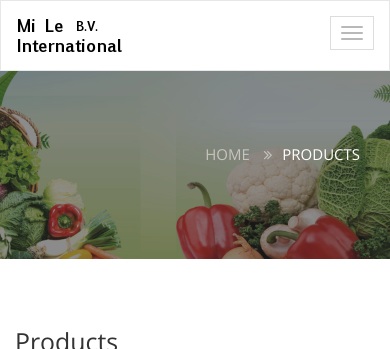
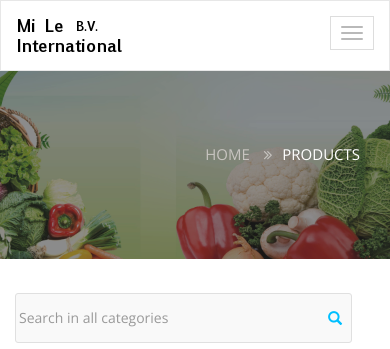
Before and after one commit to dpranantha/code-igniter-example, a CodeIgniter app: page /milebv/index.php/products in a window 390 px wide; the page is wider, and only the part inside the window is pictured. Shown: the top 349 px of that part. Run offline with CodeIgniter, Linux system fonts and the light colour scheme; tables that the repository leaves empty hold one stand-in row (values such as "Sample post"); some libraries are stand-ins or nearby versions.

Commit message:
implement search logic & interface

```diff
--- a/application/config/routes.php
+++ b/application/config/routes.php
@@ -51,6 +51,7 @@ defined('BASEPATH') OR exit('No direct script access allowed');
 */
 $route['products/filter/(:any)'] = 'products/filter/$1';
 $route['products/filter'] = 'products/filter/$1';
+$route['products/search'] = 'products/search';
 $route['products/category/(:num)/(:any)'] = 'products/view/$1/$2';
 $route['products/category/(:num)'] = 'products/view/$1';
 $route['products/(:any)'] = 'products/index/$1';
--- a/application/controllers/Products.php
+++ b/application/controllers/Products.php
@@ -13,6 +13,7 @@ class Products extends CI_Controller {
             $this->load->library('pagination');
         }
 
+        // controller for all products page
         public function index($page_idx = NULL)
         {
             //pagination settings
@@ -62,11 +63,11 @@ class Products extends CI_Controller {
 
                 $data['title'] = 'Products';
 
-                // load header, menu, sidemenu
+                // load header, menu sidemenu, searchbar
                 $this->load->view('templates/header', $data);
                 $this->load->view('templates/menu', $data);
                 $data['sidemenu'] = $this->load->view('templates/sidemenu', $data, TRUE);
-
+                $data['searchbar'] = $this->load->view('templates/search_interface', $data, TRUE);
             }
 
             // load product list view
@@ -82,6 +83,7 @@ class Products extends CI_Controller {
             }
         }
 
+        // controller for product in a category page
         public function view($id)
         {
             $category = $this->category_model->get_category_by_id($id);
@@ -144,11 +146,11 @@ class Products extends CI_Controller {
 
                 $data['title'] = "Products";
 
-                // load header, menu, sidemenu
+                // load header, menu, sidemenu, searchbar
                 $this->load->view('templates/header', $data);
                 $this->load->view('templates/menu', $data);
                 $data['sidemenu'] = $this->load->view('templates/sidemenu', $data, TRUE);
-
+                $data['searchbar'] = $this->load->view('templates/search_interface', $data, TRUE);
             }
 
             // load product list view
@@ -164,6 +166,8 @@ class Products extends CI_Controller {
             }
         }
 
+        // controller for filtering product using category tree filter
+        //use path param
         public function filter($filterStr = NULL)
         {
             //retrieve all products
@@ -213,5 +217,57 @@ class Products extends CI_Controller {
             $data['productlist'] = $this->load->view('pages/product_list', $data, TRUE);
             echo $data['productlist'];
         }
+
+        // controller for querying product in all categories
+        //Use tree info? NOT needed for now - since it searches in all categories
+        //use query param
+        public function search()
+        {
+            $searchStr = $this->input->get('data', TRUE);
+            if ($searchStr === NULL) {
+                return;
+            }
+
+            //pagination settings
+            $config['base_url'] = site_url('products/search/');
+            $config['suffix'] = '?'.http_build_query(array('data' => $searchStr),'',"&amp;");
+            $config['total_rows'] = $this->product_model->count_products_by_search_term($searchStr);
+            $config['per_page'] = PRODUCTS_PER_PAGE;
+            $config["uri_segment"] = 3;
+            $choice = $config["total_rows"] / $config["per_page"];
+            $config["num_links"] = floor($choice);
+
+            //config for bootstrap pagination class integration
+            $config['full_tag_open'] = '<ul class="pagination">';
+            $config['full_tag_close'] = '</ul>';
+            $config['first_link'] = false;
+            $config['last_link'] = false;
+            $config['first_tag_open'] = '<li>';
+            $config['first_tag_close'] = '</li>';
+            $config['prev_link'] = '&laquo';
+            $config['prev_tag_open'] = '<li class="prev">';
+            $config['prev_tag_close'] = '</li>';
+            $config['next_link'] = '&raquo';
+            $config['next_tag_open'] = '<li>';
+            $config['next_tag_close'] = '</li>';
+            $config['last_tag_open'] = '<li>';
+            $config['last_tag_close'] = '</li>';
+            $config['cur_tag_open'] = '<li class="active"><a href="#">';
+            $config['cur_tag_close'] = '</a></li>';
+            $config['num_tag_open'] = '<li>';
+            $config['num_tag_close'] = '</li>';
+            $config['first_url'] = $config['base_url'].$config['suffix'];
+
+            $this->pagination->initialize($config);
+            $data['page'] = ($this->uri->segment($config["uri_segment"])) ? $this->uri->segment($config["uri_segment"]) : 0;
+            $data['pagination'] = $this->pagination->create_links();
+
+            //retrieve all products
+            $data['products'] = $this->product_model->find_products_by_search_term($config["per_page"], $data['page'], $searchStr);
+
+            //reload partial page: product list view
+            $data['productlist'] = $this->load->view('pages/product_list', $data, TRUE);
+            echo $data['productlist'];
+        }
 }
 ?>
--- a/application/models/Product_model.php
+++ b/application/models/Product_model.php
@@ -39,4 +39,39 @@ class Product_model extends CI_Model {
         }
         return $result['nbrows'];
     }
+
+    public function find_products_by_search_term($limit, $start, $search_term = NULL) {
+        $this->db->select('p.id, pc.c_id, p.product_code, p.name_nl, p.name_en, p.name_cn, p.weight_gr, p.n_piece, ps.url')
+        ->from('category AS c, product_category AS pc,product AS p, product_assets AS ps')
+        ->where('c.id = pc.c_id AND pc.p_id = p.id AND ps.p_id = p.id')
+        ->limit($limit, $start)
+        ->group_by('p.id');
+
+        if ($search_term === NULL) {
+            $query = $this->db->get();
+            return $query->result_array();
+        }
+        $st = $this->db->escape_str($search_term);
+        $query = $this->db->where("(p.name_en like '%".$st."%' or p.name_nl like '%".$st."%' or p.name_cn like '%".$st."%')")->get();
+        return $query->result_array();
+    }
+
+    public function count_products_by_search_term($search_term = NULL) {
+        if ($search_term === NULL) {
+            return 1;
+        }
+        // this is taken care of by CI to sanitize
+        $query = $this->db->select('count(id) as nbrows')
+        ->from('product')
+        ->like('name_en', $search_term)
+        ->or_like('name_nl', $search_term)
+        ->or_like('name_cn', $search_term)
+        ->get();
+
+        $result = $query->row_array();
+        if ($result === NULL || $result['nbrows'] === 0) {
+            return 1;
+        }
+        return $result['nbrows'];
+    }
 }
--- a/application/views/pages/product_list.php
+++ b/application/views/pages/product_list.php
@@ -1,4 +1,4 @@
-<article class="blog-item">
+<article class="blog-item" id="product_list">
     <div class="blog-heading">
         <h3 class="text-capitalize">Products</h3>
     </div>
@@ -15,15 +15,26 @@
             <div class="col-md-6">
                 <div class="item-description">
                     <div class="row">
-                        <div class="col-xs-6">
+                        <div class="col-xs-12">
                             <span class="item-name">
-                                <?=$product['product_code']?><br/>
-                                <?=$product['name_en']?><br/>
-                                <? if ($product['name_nl'] != NULL) {
+                                <?php echo $product['product_code']?>&nbsp;<?=$product['name_en']?><br/>
+                            </span>
+                            <span class="item-name hidden-xs">
+                                <?php if ($product['name_nl'] != NULL) {
                                     echo $product['name_nl']."</br>";
                                 } ?>
-                                <? if ($product['name_cn'] != NULL) {
+                                <?php if ($product['name_cn'] != NULL) {
                                     echo $product['name_cn']."</br>";
+                                } ?>
+                                <?php if ($product['n_piece'] != NULL) {
+                                    echo $product['n_piece']." packs/case</br>";
+                                } ?>
+                                <?php if ($product['weight_gr'] != NULL) {
+                                    if ($product['weight_gr'] >= 1000) {
+                                        echo ($product['weight_gr']/1000)."kg &plusmn; 5%</br>";
+                                    } else {
+                                        echo $product['weight_gr']."g &plusmn; 5%</br>";
+                                    }
                                 } ?>
                             </span>
                         </div>
@@ -34,7 +45,7 @@
     </div>
 
     <br/>
-<? } ?>
+<?php } ?>
 
     <div class="single-blog-page-button">
         <div class="row">
@@ -52,7 +63,6 @@
                                 type: "GET",
                                 url: $(this).attr("href"),
                                 success: function(res){
-                                        console.log(res);
                                         $("#product_list").html(res);
                                     }
                             });
--- a/application/views/pages/products.php
+++ b/application/views/pages/products.php
@@ -22,10 +22,11 @@
     <section class="blog-content">
         <div class="container">
             <div class="row">
-                <main class="col-md-9 col-md-push-3" style="display: block;" id="product_list">
-                    <?=$productlist;?>
+                <main class="col-md-9 col-md-push-3" style="display: block;">
+                    <?php echo $searchbar;?>
+                    <?php echo $productlist;?>
                 </main>
-                <?=$sidemenu;?>
+                <?php echo $sidemenu;?>
             </div>
         </div>
     </section>
--- /dev/null
+++ b/application/views/templates/search_interface.php
@@ -0,0 +1,61 @@
+<!-- CSS for sidemenu  -->
+<link rel="stylesheet" href="<?php echo base_url(); ?>assets/css/searchbar.css">
+
+<div class="row">
+    <div id="search-input">
+        <div class="input-group col-md-12">
+            <div class="form-group has-feedback has-clear">
+                <input type="text" class="search-query form-control" name="usersSearch" id="usersSearch" placeholder="Search in all categories" />
+                <span id="searchClear" class="form-control-clear glyphicon glyphicon-remove form-control-feedback hidden"></span>
+            </div>
+            <span class="input-group-btn">
+                <button id="searchButton" class="btn" type="button">
+                    <span class=" glyphicon glyphicon-search"></span>
+                </button>
+            </span>
+        </div>
+    </div>
+</div>
+
+<script type="text/javascript">
+    $('document').ready(function(){
+        $('#searchButton').click(function(){
+            var searchTerm = $('#usersSearch').val();
+            if (searchTerm.trim() != '') {
+                $.get("<?php echo site_url('products/search/');?>", {data: searchTerm},function(response){
+                    $("#product_list").html(response);
+                });
+            } else {
+                resetSearchText();
+            }
+        })
+        $('#usersSearch').keypress(function(e){
+            if(e.which == 13){//Enter key pressed
+                $('#searchButton').click();
+            }
+        });
+        $('.has-clear input[type="text"]').on('input propertychange', function() {
+            var $this = $(this);
+            var visible = Boolean($this.val());
+            $this.siblings('.form-control-clear').toggleClass('hidden', !visible);
+        }).trigger('propertychange');
+        $('.form-control-clear').click(function() {
+            $(this).siblings('input[type="text"]').val('')
+                .trigger('propertychange').focus();
+            resetSearchText();
+        });
+    });
+
+    function resetSearchText() {
+        var nodes = $('#default-tree').treeview('search', [ 'All', {
+            ignoreCase: true,     // case insensitive
+            exactMatch: true     // like or equals
+        }]);
+        if (nodes.length > 0) {
+            var root = nodes[0];
+            var checkedLeafNodes = _.map(_getAllCheckedLeafNodesFromRoot(root), 'id').join("~");
+            var url = "<?php echo site_url('products/filter/');?>"+checkedLeafNodes;
+            $("#product_list").load(url);
+        }
+    }
+</script>
--- /dev/null
+++ b/assets/css/searchbar.css
@@ -0,0 +1,54 @@
+#search-input {
+    margin:15px;
+    margin-top: 10px;
+    padding: 0;
+}
+
+#search-input .search-query {
+    padding-right: 3px;
+    padding-right: 4px \9;
+    padding-left: 3px;
+    padding-left: 4px \9;
+    /* IE7-8 doesn't have border-radius, so don't indent the padding */
+
+    margin-bottom: 0;
+    -webkit-border-radius: 3px;
+    -moz-border-radius: 3px;
+    border-radius: 3px;
+}
+
+#search-input button {
+    border: 0;
+    background: none;
+    /** belows styles are working good */
+    padding: 2px 5px;
+    margin-top: 2px;
+    position: relative;
+    left: -28px;
+    /* IE7-8 doesn't have border-radius, so don't indent the padding */
+    margin-bottom: 0;
+    -webkit-border-radius: 3px;
+    -moz-border-radius: 3px;
+    border-radius: 3px;
+    color:deepskyblue;
+}
+
+/* Clear button styles
+--------------------------------------------- */
+
+::-ms-clear {
+    display: none;
+}
+
+.form-control-clear {
+    margin-top: 9px;
+    margin-right: 27px;
+
+    z-index: 10;
+    pointer-events: auto;
+    cursor: pointer;
+}
+
+.search-query:focus + button {
+    z-index: 3;
+}
```
Also changed, not shown: application/sql/dml/data.sql (+35 -6 lines), application/views/templates/sidemenu.php (line endings or trailing spaces), assets/img/products/dry/black_sesame_butter.jpg (added), assets/img/products/dry/vegan_beef_slice.jpg (added), assets/img/products/dry/vegan_meat_strip.jpg (added), assets/img/products/dry/vegan_sharks_fin.jpg (added), assets/img/products/frozen/vegan_sesame_eel.jpg (added), assets/img/products/frozen/vegan_shrimp_roll.jpg (added), assets/img/products/frozen/vegan_smoked_ham.jpg (added).
